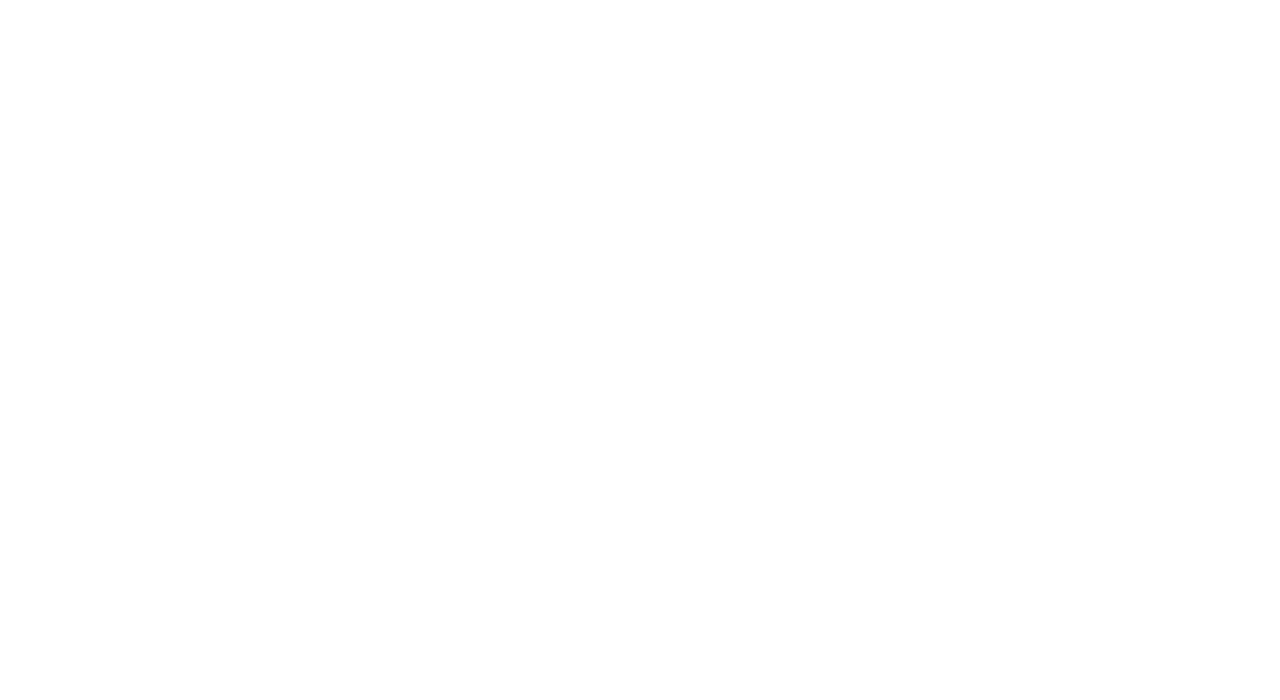
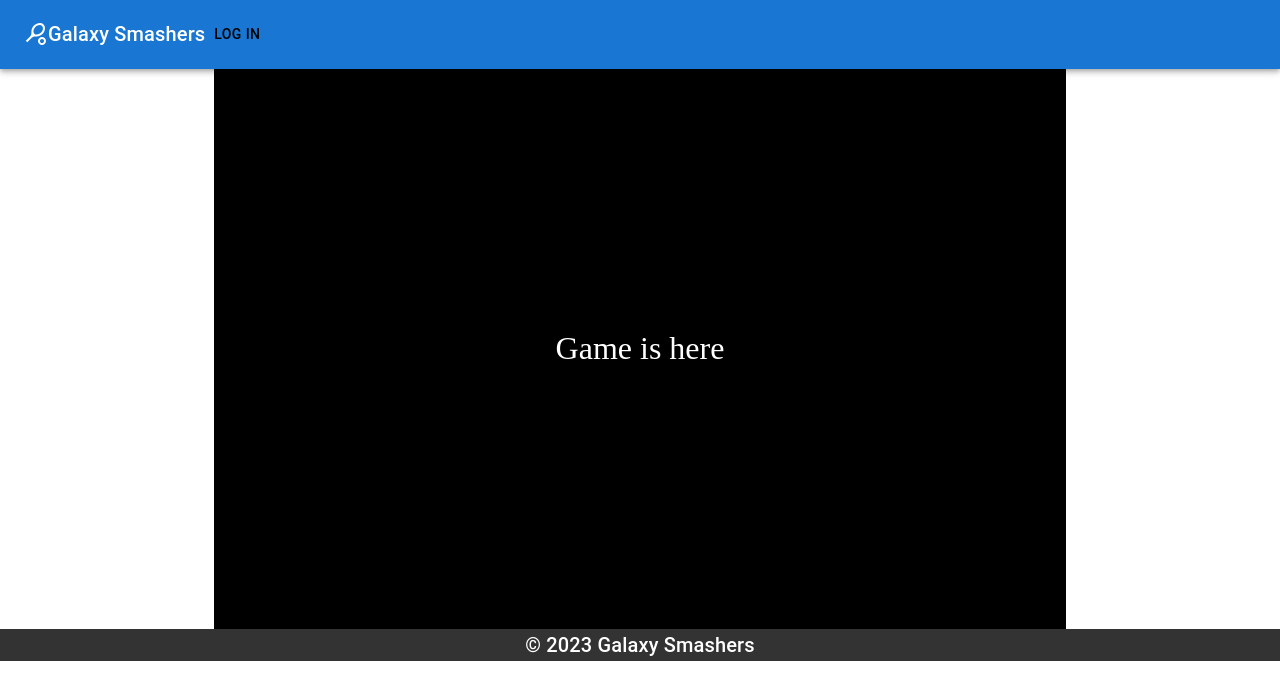
Before and after one commit to Yisrael-Y/Galaxy-Smashers, a React (Vite) app: page / in a window 1280 px wide. Shown: the top 700 px of the page. Built offline with nearby package versions, Linux system fonts and the light colour scheme.

Commit message:
added design to homepage, added navbar, added general modal with login displaying

```diff
--- a/package.json
+++ b/package.json
@@ -10,6 +10,10 @@
     "preview": "vite preview"
   },
   "dependencies": {
+    "@emotion/react": "^11.11.0",
+    "@emotion/styled": "^11.11.0",
+    "@mui/icons-material": "^5.11.16",
+    "@mui/material": "^5.13.3",
     "react": "^18.2.0",
     "react-dom": "^18.2.0"
   },
--- a/src/App.css
+++ b/src/App.css
@@ -8,3 +8,84 @@ html,
 body {
   height: 100%;
 }
+
+.AppContainer,
+.AppHeader {
+  flex: 1;
+}
+
+.GameScreen {
+  margin-top: 3;
+  min-height: 70vh;
+  display: flex;
+  justify-content: center;
+  align-items: center;
+  background-color: #000;
+  color: #fff;
+  font-size: 2em;
+  position: relative;
+}
+
+.Footer {
+  margin-top: 3;
+  padding: 3;
+  text-align: center;
+  background-color: #333;
+  color: #fff;
+}
+
+.UserModalButton {
+  color: white;
+  background: #333;
+  margin-right: 50px;
+  margin-left: 50px;
+  flex: 1;
+}
+
+.LoginButton {
+  margin-top: 16px;
+}
+
+.SignUpContainer {
+  display: flex;
+  flex-direction: column;
+}
+
+.SignUpTop {
+  display: flex;
+  gap: 0.7em;
+  flex-direction: column;
+}
+
+.center {
+  display: flex;
+  align-items: baseline;
+}
+
+.SignUpHeadline {
+  color: rgb(187, 185, 185);
+  font-size: 1em;
+}
+
+.SignUpHeadline-black {
+  color: black;
+  font-size: 1.5em;
+}
+
+.dot {
+  color: green;
+  font-size: 1.5em;
+}
+
+.LoginTextInputs {
+  border-radius: 10px;
+  margin-bottom: 16px;
+}
+
+.LoaderContainer {
+  display: flex;
+  margin-top: 2;
+  padding: 0;
+  justify-content: center;
+  align-items: center;
+}
--- a/src/App.jsx
+++ b/src/App.jsx
@@ -1,13 +1,20 @@
-import React from 'react'
-import './App.css'
+import React from 'react';
+import { Typography } from '@mui/material';
+import './App.css';
+import NavBar from './components/NavBar';
+import GameScreen from './components/Game/GameScreen';
 
 function App() {
 
   return (
-    <div>
-
+    <div >
+      <NavBar/>
+      <GameScreen/>
+      <footer className='Footer'>
+        <Typography variant="h6">© 2023 Galaxy Smashers</Typography>
+      </footer>
     </div>
-  )
+  );
 }
 
-export default App
+export default App;
--- /dev/null
+++ b/src/components/Game/GameScreen.jsx
@@ -0,0 +1,14 @@
+import { Box, Container } from '@mui/material'
+import React from 'react'
+
+const GameScreen = () => {
+  return (
+    <Container maxWidth="md">
+        <Box className='GameScreen'>
+            Game is here
+        </Box>
+    </Container>
+  )
+}
+
+export default GameScreen
--- /dev/null
+++ b/src/components/Login/Login.jsx
@@ -0,0 +1,62 @@
+import { Box, CircularProgress, TextField, Button } from '@mui/material';
+import React, { useState } from 'react'
+
+const Login = () => {
+    const [email, setEmail] = useState('');
+    const [password, setPassword] = useState('');
+    const [errorMessage, setErrorMessage] = useState('')
+    const [message, setMessage] = useState('')
+    const [isLoading, setIsLoading] = useState(false)
+
+    const handleSubmit = (e) => {
+        e.preventDefault()
+        console.log('test');
+    }
+
+  return (
+    <>
+        <div className='SignUpContainer'>
+            <div className='SignUpTop'>
+                <h1 className='center'><span className='SignUpHeadline-black'>Welcome Back</span><span className='dot'>.</span></h1>
+                <h2 className='SignUpHeadline'>Please sign in to your account.</h2>
+            </div>
+            <form onSubmit={handleSubmit}>
+                <Box>
+                    <TextField
+                        className='LoginTextInputs'
+                        label="Email"
+                        type="email"
+                        value={email}
+                        onChange={(e) => setEmail(e.target.value)}
+                        required
+                        fullWidth
+                        margin="normal"
+                    />
+                    <TextField
+                        className='LoginTextInputs'
+                        label="Password"
+                        type="password"
+                        value={password}
+                        onChange={(e) => setPassword(e.target.value)}
+                        required
+                        fullWidth
+                        margin="normal"
+                    />
+                    <Button variant="contained" type="submit" className='LoginButton' >
+                        Log in
+                    </Button>
+                    {errorMessage && <span className='ErrorMessage'>{errorMessage}</span>}
+                    {message && <span className='Success'>{message}</span>}
+                    {isLoading
+                    &&
+                    <Box className='LoaderContainer'>
+                        <CircularProgress />
+                    </Box> }
+                </Box>
+            </form>
+        </div>
+    </>
+  )
+}
+
+export default Login
--- /dev/null
+++ b/src/components/Login/Modal.jsx
@@ -0,0 +1,64 @@
+import React, { useState } from 'react'
+import Modal from '@mui/material/Modal';
+import Box from '@mui/material/Box';
+import Login from './Login';
+import Signup from './Signup';
+import IconButton from '@mui/material/IconButton';
+import SportsTennisIcon from '@mui/icons-material/SportsTennis';
+import Button from '@mui/material/Button';
+import LoginIcon from '@mui/icons-material/Login';
+
+const style = {
+  position: 'absolute',
+  top: '50%',
+  left: '50%',
+  transform: 'translate(-50%, -50%)',
+  width: 650,
+  bgcolor: 'background.paper',
+  border: '2px solid #000',
+  boxShadow: 24,
+  p: 4,
+  '@media (max-width: 768px)': {
+    width:'100%'
+  }
+};
+
+const UserModal = ({ open, handleClose }) => {
+  const [currentRequest, setCurrentRequest] = useState('Login')
+
+  const handleSignUpClick = () => {
+    setCurrentRequest('SignUp');
+  }
+
+  const handleLoginClick = () => {
+    setCurrentRequest('Login');
+  }
+
+  return (
+    <Modal
+      open={open}
+      onClose={handleClose}
+      aria-labelledby="modal-modal-title"
+      aria-describedby="modal-modal-description"
+    >
+      <Box sx={style}>
+        <Box sx={{  display: 'flex', marginBottom:'15px'}}>
+          <Button variant='contained' className='UserModalButton' onClick={handleSignUpClick}>Sign Up</Button>
+          <IconButton >
+            <LoginIcon />
+          </IconButton>
+          <Button variant='contained' className='UserModalButton' onClick={handleLoginClick}>Log In</Button>
+        </Box>
+
+        <Box>
+          <IconButton sx={{ position: 'absolute', top: 0, right: 0 }}>
+            <SportsTennisIcon />
+          </IconButton>
+          {currentRequest === 'Login' ? <Login /> : <Signup />}
+        </Box>
+      </Box>
+    </Modal>
+  );
+}
+
+export default UserModal;
--- /dev/null
+++ b/src/components/Login/Signup.jsx
@@ -0,0 +1,9 @@
+import React from 'react'
+
+const Signup = () => {
+  return (
+    <div>Signup</div>
+  )
+}
+
+export default Signup
--- /dev/null
+++ b/src/components/NavBar.jsx
@@ -0,0 +1,47 @@
+import { AppBar, Box, Button, Toolbar, Typography } from '@mui/material'
+import React, { useState } from 'react'
+import SportsTennisIcon from '@mui/icons-material/SportsTennis';
+import Modal from './Login/Modal'
+
+const NavBar = () => {
+
+    const [open, setOpen] = useState(false);
+    const token = localStorage.getItem('token')// this is temp
+
+
+    const handleOpen = () => {
+        setOpen(true);
+      };
+
+      const handleClose = () => {
+        setOpen(false);
+      };
+  return (
+    <AppBar className='AppContainer' position="static">
+        <Toolbar>
+            <SportsTennisIcon/>
+            <Typography variant="h6" className='Header' >
+                Galaxy Smashers
+            </Typography>
+            <Box sx={{ flexGrow: 0, display: { xs: 'flex', sm: 'flex', md: 'flex' } }}>
+                {token ? <Button
+                onClick={(e) => handleLogOut(e)}
+                sx={{ my: 2, color: 'black', display: 'block'}}
+                >
+                Log Out
+                </Button>
+                :
+                <Button
+                onClick={() => handleOpen()}
+                sx={{ my: 2, color: 'black', display: 'block'}}
+                >
+                Log in
+                </Button> }
+            </Box>
+        </Toolbar>
+        <Modal open={open} handleClose={handleClose} />
+    </AppBar>
+  )
+}
+
+export default NavBar
```
Also changed, not shown: 1 other file (tests, documents, lock files or other folders).
